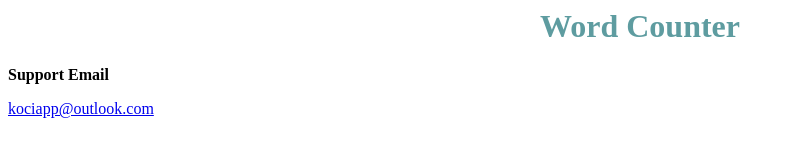
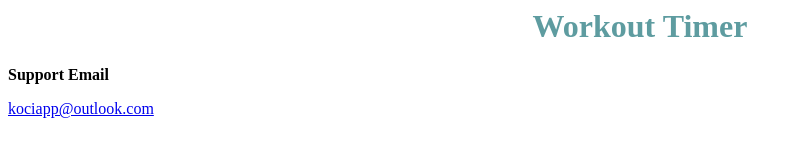
Before and after one commit to kociapp/Workout-Timer, a plain HTML site: page index.html in a window 1280 px wide. Shown: the whole page, without its empty margins (0-802 px from the left). Drawn offline with Linux system fonts and the light colour scheme.

Commit message:
Update index.html

```diff
--- a/index.html
+++ b/index.html
@@ -1,4 +1,4 @@
-<h1 style="color: #5e9ca0; text-align: center;">Word Counter</h1>
+<h1 style="color: #5e9ca0; text-align: center;">Workout Timer</h1>
 <p><strong>Support Email</strong></p>
 <p><a href="mailto:kociapp@outlook.com">kociapp@outlook.com</a></p>
 <p><strong>&nbsp;</strong></p>
```
